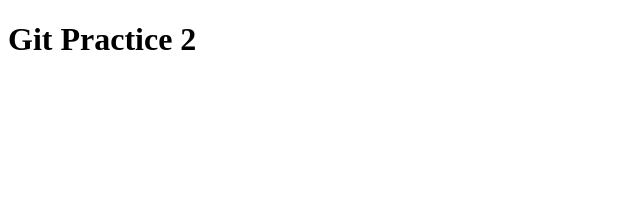
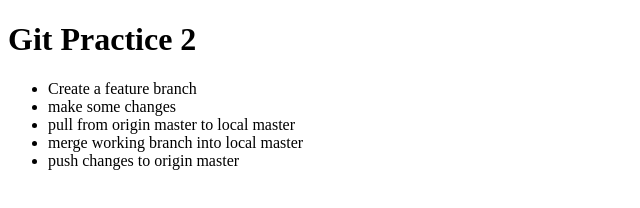
Before and after one commit to chriskorsak/cs50web-git-practice-2, a plain HTML site: page index.html in a window 1280 px wide. Shown: the whole page, without its empty margins (0-640 px from the left). Drawn offline with Linux system fonts and the light colour scheme.

Commit message:
add list of steps for git practice.

```diff
--- a/index.html
+++ b/index.html
@@ -7,5 +7,12 @@
 </head>
 <body>
   <h1>Git Practice 2</h1>
+  <ul>
+    <li>Create a feature branch</li>
+    <li>make some changes</li>
+    <li>pull from origin master to local master</li>
+    <li>merge working branch into local master</li>
+    <li>push changes to origin master</li>
+  </ul>
 </body>
 </html>
```
